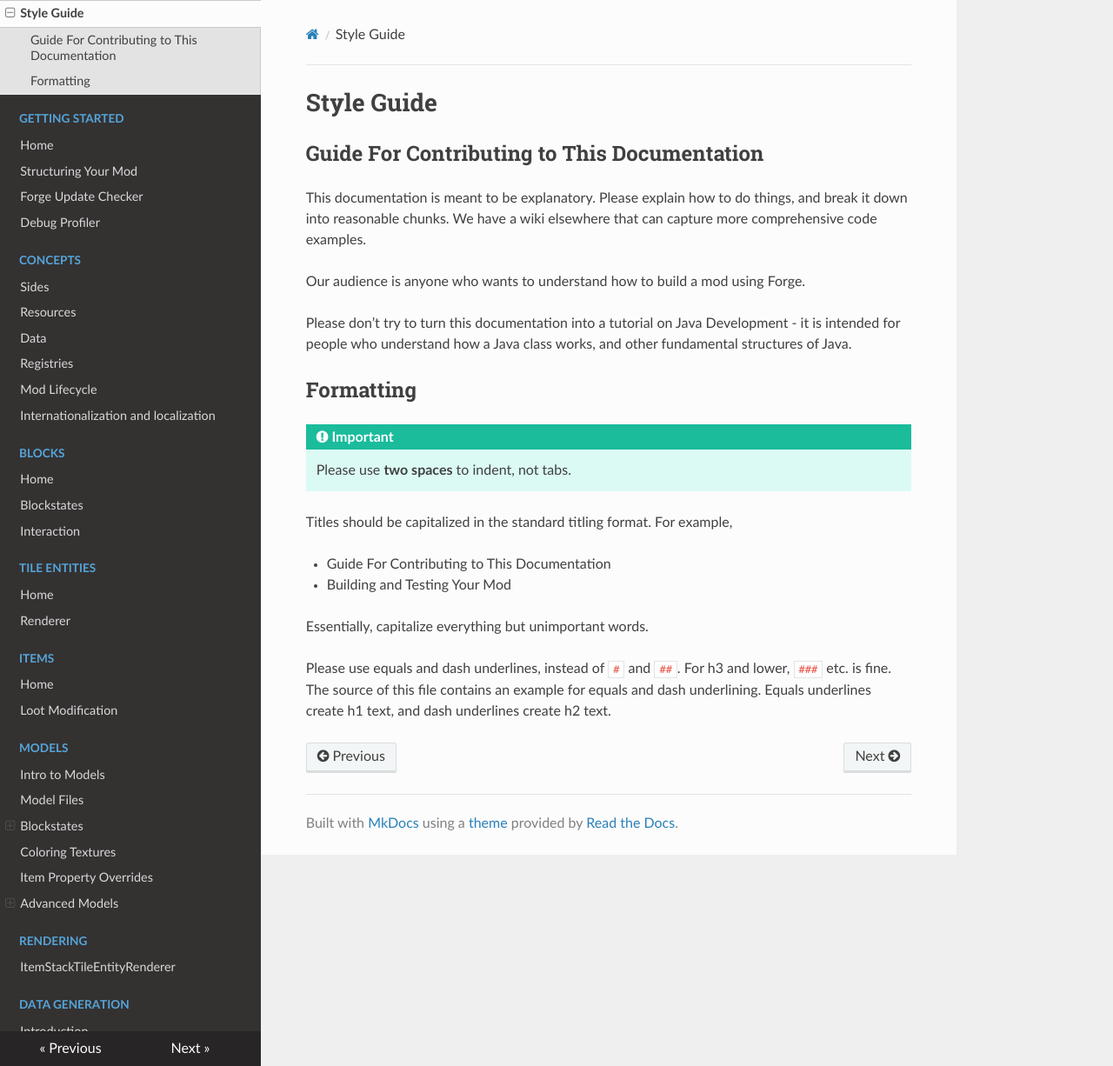
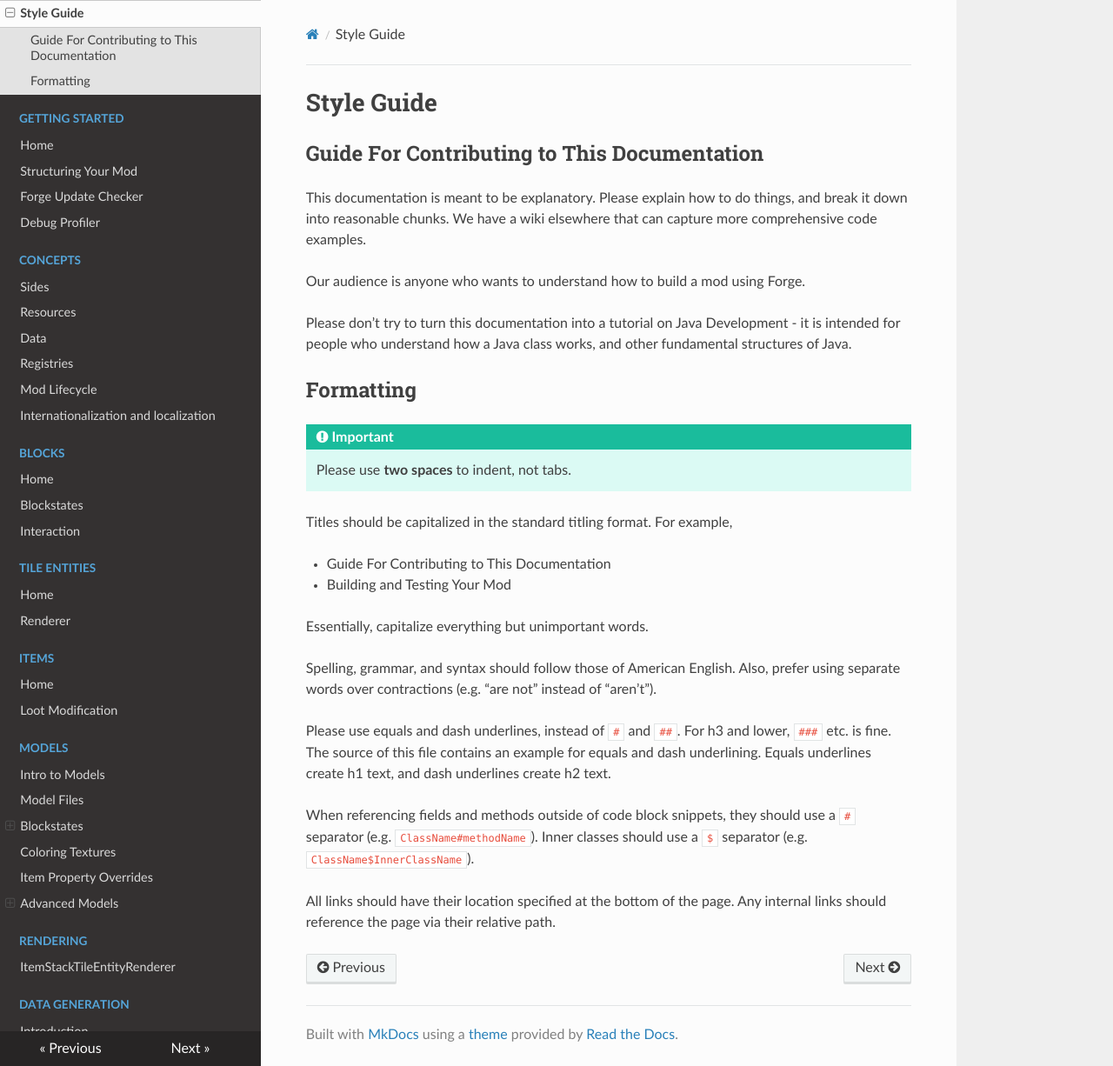
Before and after one commit to MinecraftForge/Documentation, an MkDocs documentation site: the page built from docs/styleguide.md, in a window 1280 px wide and 1226 px high. Shown: the whole window at 87% size. Built offline with MkDocs 1.6.1, drawn with Linux system fonts in a browser that asks for light colours; nearby versions of some CDN libraries.

Commit message:
Improve styleguide based on omnibus conventions

```diff
--- a/docs/styleguide.md
+++ b/docs/styleguide.md
@@ -25,4 +25,10 @@ Titles should be capitalized in the standard titling format. For example,
 
 Essentially, capitalize everything but unimportant words.
 
+Spelling, grammar, and syntax should follow those of American English. Also, prefer using separate words over contractions (e.g. "are not" instead of "aren't").
+
 Please use equals and dash underlines, instead of `#` and `##`. For h3 and lower, `###` etc. is fine. The source of this file contains an example for equals and dash underlining. Equals underlines create h1 text, and dash underlines create h2 text.
+
+When referencing fields and methods outside of code block snippets, they should use a `#` separator (e.g. `ClassName#methodName`). Inner classes should use a `$` separator (e.g. `ClassName$InnerClassName`).
+
+All links should have their location specified at the bottom of the page. Any internal links should reference the page via their relative path.
```
